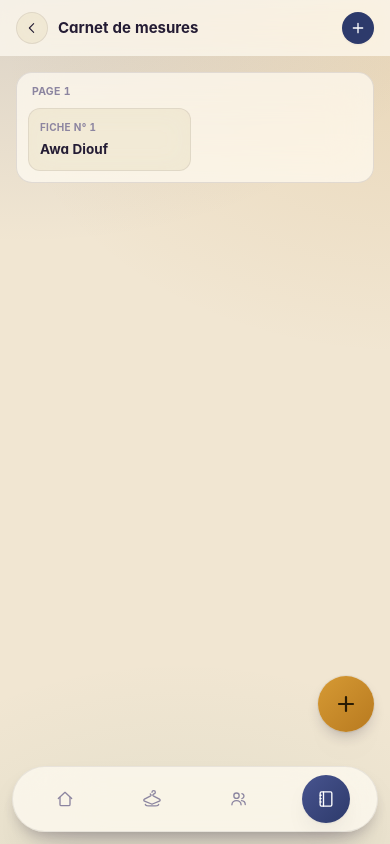
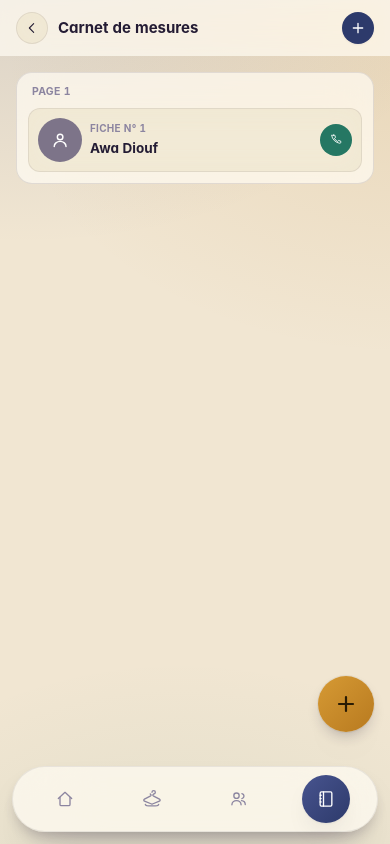
Before and after one commit to RawaneG/sunu-couture, a React (Vite) app: page /carnet in a window 390 px wide. Built offline with nearby package versions, Linux system fonts and the light colour scheme.

Commit message:
feat: add telephone and voice note fields to FicheMesure and integrate VoiceRecorder in FicheDetail

```diff
--- a/src/components/ui/VoiceRecorder.tsx
+++ b/src/components/ui/VoiceRecorder.tsx
@@ -6,14 +6,26 @@ import type { VoiceNote } from "../../lib/types";
 
 const BAR_HEIGHTS = [5, 12, 8, 16, 6, 11, 4, 14, 7, 10, 5, 13];
 
+function blobToDataUrl(blob: Blob): Promise<string> {
+  return new Promise((resolve, reject) => {
+    const reader = new FileReader();
+    reader.onload = () => resolve(reader.result as string);
+    reader.onerror = reject;
+    reader.readAsDataURL(blob);
+  });
+}
+
 export default function VoiceRecorder({
   value,
   onChange,
   label = "Mesures",
+  persist = false,
 }: {
   value: VoiceNote | null;
   onChange: (v: VoiceNote | null) => void;
   label?: string;
+  /** Store the recording as a persistent data URL instead of a session-only blob URL. */
+  persist?: boolean;
 }) {
   const [recording, setRecording] = useState(false);
   const [elapsed, setElapsed] = useState(0);
@@ -38,10 +50,10 @@ export default function VoiceRecorder({
       const recorder = new MediaRecorder(stream);
       chunksRef.current = [];
       recorder.ondataavailable = (e) => chunksRef.current.push(e.data);
-      recorder.onstop = () => {
+      recorder.onstop = async () => {
         stream.getTracks().forEach((t) => t.stop());
         const blob = new Blob(chunksRef.current, { type: "audio/webm" });
-        const url = URL.createObjectURL(blob);
+        const url = persist ? await blobToDataUrl(blob) : URL.createObjectURL(blob);
         onChange({ url, duration: elapsedRef.current, recordedAt: new Date().toISOString() });
       };
       recorderRef.current = recorder;
@@ -65,7 +77,7 @@ export default function VoiceRecorder({
   }
 
   function remove() {
-    if (value) URL.revokeObjectURL(value.url);
+    if (value?.url.startsWith("blob:")) URL.revokeObjectURL(value.url);
     onChange(null);
     setPlaying(false);
   }
--- a/src/lib/store.ts
+++ b/src/lib/store.ts
@@ -31,6 +31,8 @@ const seedFiches: FicheMesure[] = [
     numero: 1,
     nom: "Diouf",
     prenom: "Awa",
+    telephone: "77 512 44 08",
+    voiceNote: null,
     champs: {
       ...ficheChamps({ E: "44", Cou: "38", P: "96", T: "78", M: "58", H: "104", nbrePagnes: "6", prix: "25000", avance: "10000" }),
       T: { valeur: "78", historique: ["76"] },
@@ -95,7 +97,10 @@ interface StoreState {
   getClient: (id: string) => Client | undefined;
   ordersForClient: (id: string) => Order[];
   addFiche: () => string;
-  setFicheInfo: (id: string, patch: Partial<Pick<FicheMesure, "nom" | "prenom" | "retraitLe" | "soldeLe" | "signature">>) => void;
+  setFicheInfo: (
+    id: string,
+    patch: Partial<Pick<FicheMesure, "nom" | "prenom" | "telephone" | "voiceNote" | "retraitLe" | "soldeLe" | "signature">>
+  ) => void;
   setFicheChamp: (id: string, key: FicheChampKey, valeur: string) => void;
   strikeFicheChamp: (id: string, key: FicheChampKey) => void;
   addFicheTissuPhoto: (id: string, dataUrl: string) => void;
@@ -195,6 +200,8 @@ export const useStore = create<StoreState>()(
           numero,
           nom: "",
           prenom: "",
+          telephone: "",
+          voiceNote: null,
           champs: emptyFicheChamps(),
           tissuPhotos: [],
           retraitLe: null,
@@ -242,7 +249,7 @@ export const useStore = create<StoreState>()(
     }),
     {
       name: "sunu-couture",
-      version: 6,
+      version: 8,
       migrate: (persisted) => {
         const state = persisted as StoreState;
         const legacyToNew: Record<string, OrderStatus> = {
@@ -271,6 +278,8 @@ export const useStore = create<StoreState>()(
           })),
           fiches: (state.fiches ?? []).map((f) => ({
             ...f,
+            telephone: f.telephone ?? "",
+            voiceNote: f.voiceNote ?? null,
             tissuPhotos: ((f.tissuPhotos ?? []) as (string | TissuPhoto)[]).map((p) =>
               typeof p === "string" ? { id: uid("tp"), dataUrl: p } : p
             ),
--- a/src/lib/types.ts
+++ b/src/lib/types.ts
@@ -96,6 +96,8 @@ export interface FicheMesure {
   numero: number;
   nom: string;
   prenom: string;
+  telephone: string;
+  voiceNote: VoiceNote | null;
   champs: Record<FicheChampKey, FicheChamp>;
   tissuPhotos: TissuPhoto[];
   retraitLe: string | null;
--- a/src/pages/CarnetList.tsx
+++ b/src/pages/CarnetList.tsx
@@ -2,7 +2,8 @@ import { useNavigate } from "react-router-dom";
 import { motion } from "framer-motion";
 import { useStore } from "../lib/store";
 import PageHeader from "../components/ui/PageHeader";
-import { IconNotebook, IconPlus } from "../lib/icons";
+import Avatar from "../components/ui/Avatar";
+import { IconNotebook, IconPlus, IconMic, IconPhone } from "../lib/icons";
 import { haptic } from "../lib/haptics";
 
 function chunk<T>(items: T[], size: number): T[][] {
@@ -67,24 +68,49 @@ export default function CarnetList() {
                 <p className="mb-2 px-1 text-[10.5px] font-bold uppercase tracking-wide text-ink-faint">
                   Page {pageIndex + 1}
                 </p>
-                <div className="grid grid-cols-2 gap-2">
+                <div className="flex flex-col gap-2">
                   {page.map((f) => {
                     const nomComplet = [f.prenom, f.nom].filter(Boolean).join(" ");
+                    const fallbackPhoto = f.tissuPhotos[0]?.dataUrl ?? null;
+                    const digits = (f.telephone ?? "").replace(/\s/g, "");
                     return (
-                      <button
+                      <div
                         key={f.id}
-                        type="button"
+                        role="button"
+                        tabIndex={0}
                         onClick={() => {
                           haptic();
                           navigate(`/carnet/${f.id}`);
                         }}
-                        className="glass-chip flex flex-col gap-1 rounded-xl px-3 py-3 text-left transition-colors hover:bg-surface-3 active:scale-[0.98]"
+                        onKeyDown={(e) => {
+                          if (e.key === "Enter" || e.key === " ") {
+                            e.preventDefault();
+                            haptic();
+                            navigate(`/carnet/${f.id}`);
+                          }
+                        }}
+                        className="glass-chip flex cursor-pointer items-center gap-2 rounded-xl px-2.5 py-2.5 text-left transition-colors hover:bg-surface-3 active:scale-[0.98]"
                       >
-                        <span className="text-[10px] font-bold uppercase tracking-wide text-ink-faint">
-                          Fiche n° {f.numero}
+                        <Avatar photo={fallbackPhoto} seed="grey" size={44} />
+                        <span className="min-w-0 flex-1">
+                          <span className="flex items-center gap-1.5 text-[10px] font-bold uppercase tracking-wide text-ink-faint">
+                            Fiche n° {f.numero}
+                            {f.voiceNote && <IconMic size={10} className="flex-none text-indigo" />}
+                          </span>
+                          <span className="mt-0.5 block truncate text-[13.5px] font-bold">{nomComplet || "Sans nom"}</span>
                         </span>
-                        <span className="truncate text-[13.5px] font-bold">{nomComplet || "Sans nom"}</span>
-                      </button>
+                        {digits && (
+                          <a
+                            href={`tel:${digits}`}
+                            onClick={(e) => e.stopPropagation()}
+                            onPointerDown={(e) => e.stopPropagation()}
+                            aria-label={`Appeler ${nomComplet || "ce client"}`}
+                            className="flex h-8 w-8 flex-none items-center justify-center rounded-full bg-teal text-white active:scale-90 transition-transform"
+                          >
+                            <IconPhone size={13} />
+                          </a>
+                        )}
+                      </div>
                     );
                   })}
                 </div>
--- a/src/pages/FicheDetail.tsx
+++ b/src/pages/FicheDetail.tsx
@@ -3,10 +3,11 @@ import { motion } from "framer-motion";
 import clsx from "clsx";
 import { useStore } from "../lib/store";
 import PageHeader from "../components/ui/PageHeader";
+import VoiceRecorder from "../components/ui/VoiceRecorder";
 import FicheChampCell from "../components/ui/FicheChampCell";
 import FabricPhotos from "../components/ui/FabricPhotos";
 import SignaturePad from "../components/ui/SignaturePad";
-import { IconTrash, IconX } from "../lib/icons";
+import { IconTrash, IconX, IconPhone } from "../lib/icons";
 import { haptic } from "../lib/haptics";
 import { formatFullDate, toDateInputValue, fromDateInputValue } from "../lib/format";
 import { FICHE_MESURE_KEYS, FICHE_MESURE_LABELS, FICHE_INFO_KEYS, FICHE_INFO_LABELS } from "../lib/types";
@@ -47,7 +48,7 @@ export default function FicheDetail() {
 
   return (
     <div>
-      <PageHeader title={`Fiche n° ${fiche.numero}`} backTo="/clients/carnet" actions={deleteButton} />
+      <PageHeader title={`Fiche n° ${fiche.numero}`} backTo="/carnet" actions={deleteButton} />
 
       <motion.div
         key={fiche.id}
@@ -69,6 +70,20 @@ export default function FicheDetail() {
               label="Prénom"
               value={fiche.prenom}
               onChange={(v) => setFicheInfo(fiche.id, { prenom: v })}
+            />
+            <TelephoneField
+              value={fiche.telephone ?? ""}
+              onChange={(v) => setFicheInfo(fiche.id, { telephone: v })}
+            />
+          </div>
+
+          <div className="mt-4">
+            <p className="mb-2 text-[13px] font-bold text-ink-soft">Note vocale</p>
+            <VoiceRecorder
+              value={fiche.voiceNote}
+              onChange={(v) => setFicheInfo(fiche.id, { voiceNote: v })}
+              label="cette fiche"
+              persist
             />
           </div>
 
@@ -146,6 +161,34 @@ function NomField({ label, value, onChange }: { label: string; value: string; on
   );
 }
 
+function TelephoneField({ value = "", onChange }: { value: string | undefined; onChange: (v: string) => void }) {
+  const digits = value.replace(/\s/g, "");
+  return (
+    <label className="flex items-baseline gap-2 border-b border-dotted border-line-strong py-2">
+      <span className="flex-none text-[13px] font-bold text-ink-soft">Téléphone</span>
+      <span className="flex min-w-0 flex-1 items-center justify-end gap-2">
+        <input
+          value={value}
+          onChange={(e) => onChange(e.target.value)}
+          type="tel"
+          inputMode="tel"
+          placeholder="77 000 00 00"
+          className="min-w-0 flex-1 bg-transparent text-right text-[15px] font-extrabold tabular-nums outline-none placeholder:font-normal placeholder:text-ink-faint/40"
+        />
+        {digits && (
+          <a
+            href={`tel:${digits}`}
+            aria-label={`Appeler le ${value}`}
+            className="flex h-7 w-7 flex-none items-center justify-center rounded-full bg-teal text-white active:scale-90 transition-transform"
+          >
+            <IconPhone size={12} />
+          </a>
+        )}
+      </span>
+    </label>
+  );
+}
+
 function FicheDateField({
   label,
   value,
```
